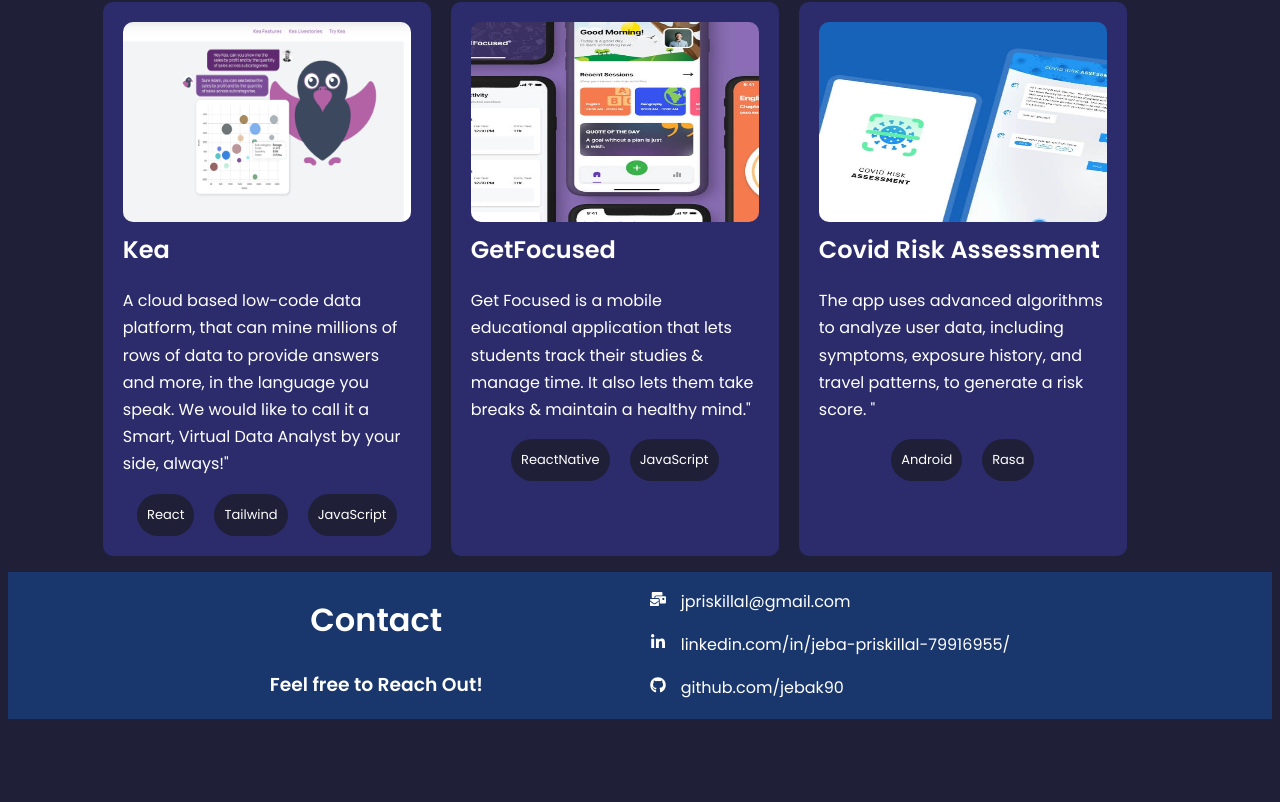
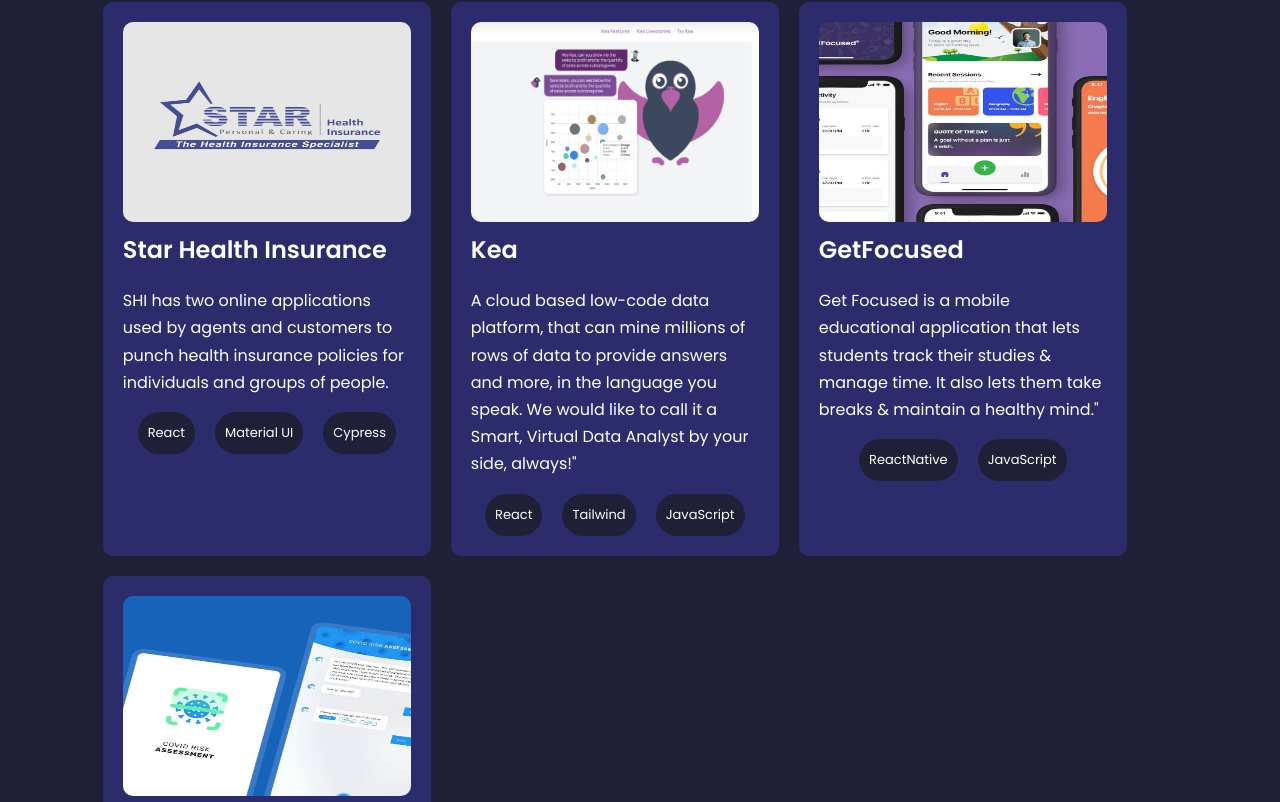
Before and after one commit to jebak90/Jeba-Portfolio, a React (Create React App) app: page / in a window 1280 px wide. Shown: the part 1376-2178 px from the top of the page. Before the commit the page ends 2111 px from the top, so only its background shows below. Built offline with nearby package versions, Linux system fonts and the light colour scheme.

Commit message:
Add Project

```diff
--- a/src/components/projects/ProjectsList.jsx
+++ b/src/components/projects/ProjectsList.jsx
@@ -1,6 +1,7 @@
 import React, { useState } from "react";
 import kea from '../../assets/kea.png';
 import covid from '../../assets/covid.jpg';
+import SHI from '../../assets/star.jpg';
 import getfocussed from '../../assets/getfocussed.jpg';
 import './projects.css';
 import ProjectButton from "./ProjectButton";
@@ -9,6 +10,7 @@
 const ProjectsList = ()=>{
 
     const [projectsList, setProjectsList] = useState([
+        {projectName:"Star Health Insurance", projectImage:SHI, description:`SHI has two online applications used by agents and customers to punch health insurance policies for individuals and groups of people.`, languages:['React','Material UI', 'Cypress']},
         {projectName:"Kea", projectImage:kea, description:`A cloud based low-code data platform, that can mine millions of rows of data to provide answers and more, in the language you speak. We would like to call it a Smart, Virtual Data Analyst by your side, always!"`, languages:['React','Tailwind','JavaScript']},
         {projectName:"GetFocused", projectImage:getfocussed, description:`Get Focused is a mobile educational application that lets students track their studies & manage time. It also lets them take breaks & maintain a healthy mind."`, languages:['ReactNative','JavaScript']},
         {projectName:"Covid Risk Assessment", projectImage:covid, description:`The app uses advanced algorithms to analyze user data, including symptoms, exposure history, and travel patterns, to generate a risk score. "`, languages:['Android','Rasa']},
```
Also changed, not shown: src/assets/star.jpg (added).
